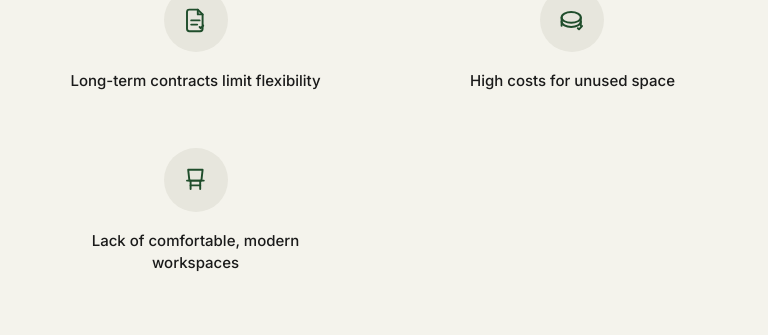
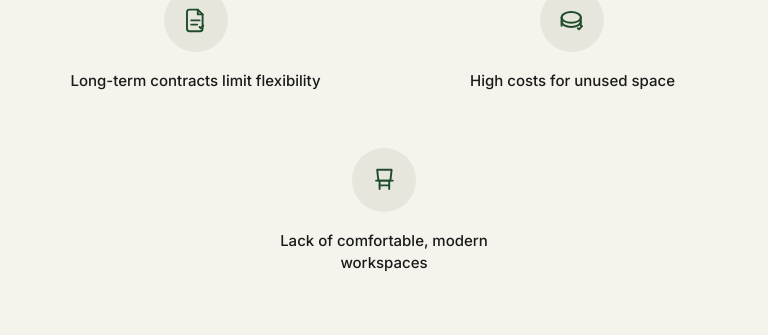
Before and after one commit to denis-denis718/sustaing_project, a React (Vite) app in the folder frontend/: page / in a window 768 px wide. Shown: the part 1138-1473 px from the top of the page. Built offline with nearby package versions, Linux system fonts and the light colour scheme.

Commit message:
add small fix of adaptive

```diff
--- a/frontend/src/landing.css
+++ b/frontend/src/landing.css
@@ -1023,6 +1023,12 @@ body.menu-open { overflow: hidden; }
   .footer__nav ul { flex-wrap: wrap; justify-content: center; gap: 16px 22px; }
 }
 
+/* Problem: 2-col range (≈504–770px viewport, e.g. iPad portrait 768) — last card spans both columns so the 3rd item sits centered on the bottom row instead of orphaning to the left */
+@media (min-width: 504px) and (max-width: 770px) {
+  .problem__grid { grid-template-columns: 1fr 1fr; }
+  .problem__card:nth-child(3) { grid-column: 1 / -1; }
+}
+
 /* Solution stack: 760px */
 @media (max-width: 760px) {
   .solution__inner { grid-template-columns: 1fr; gap: 32px; }
```
